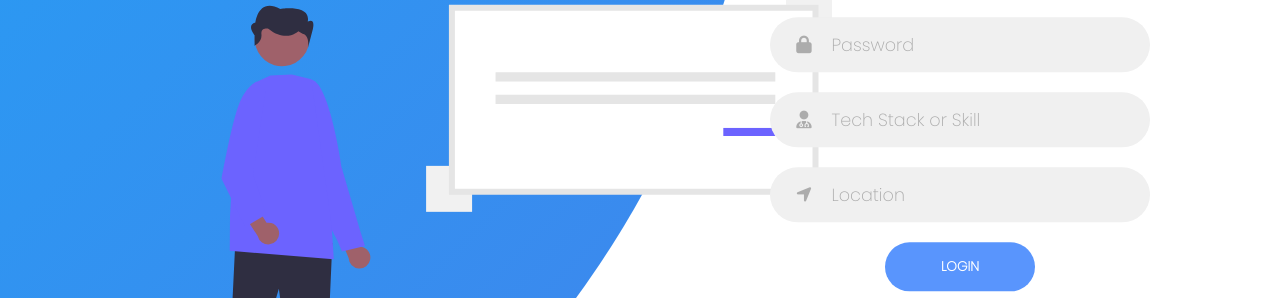
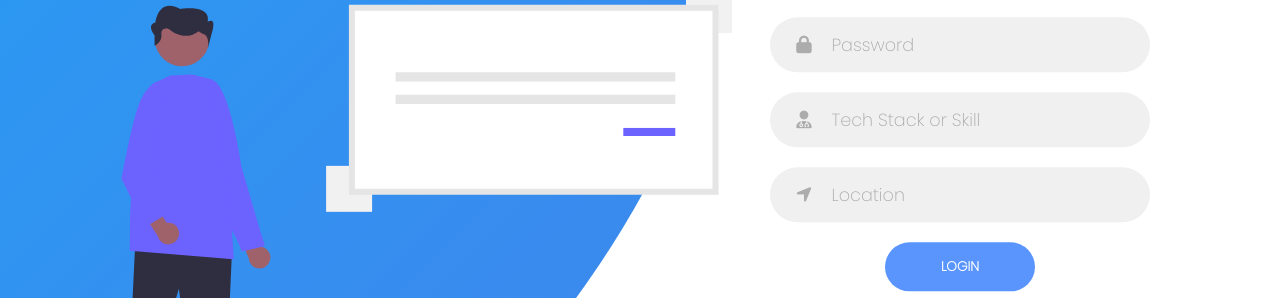
Before and after one commit to malikobansa/resume, a plain HTML site: page index.html in a window 1280 px wide. Shown: the part 318-616 px from the top of the page. Drawn offline with Linux system fonts and the light colour scheme.

Commit message:
change the margin

```diff
--- a/scss/main.css
+++ b/scss/main.css
@@ -174,7 +174,7 @@
  }
 
  .left-panel{
-     margin-left: -200px;
+     margin-left: -300px;
  }
 
 
```
